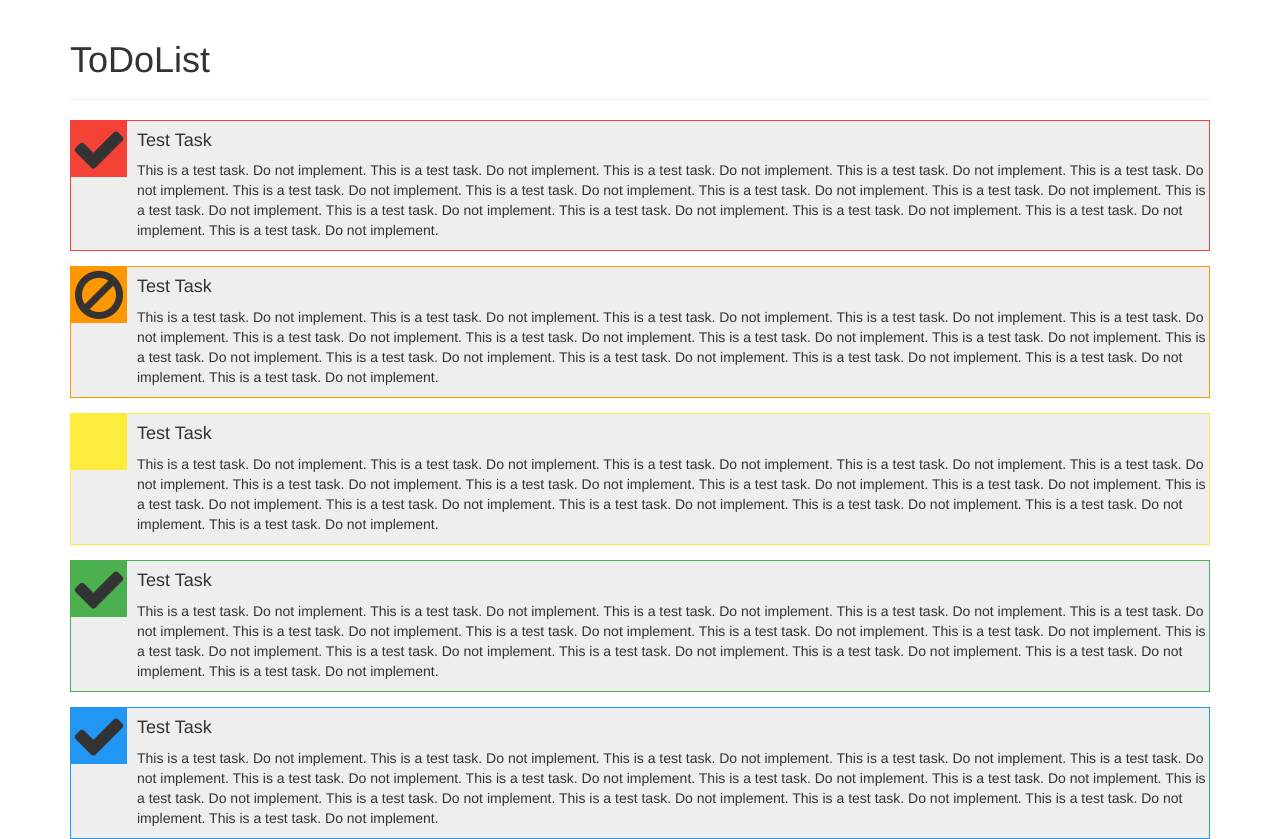
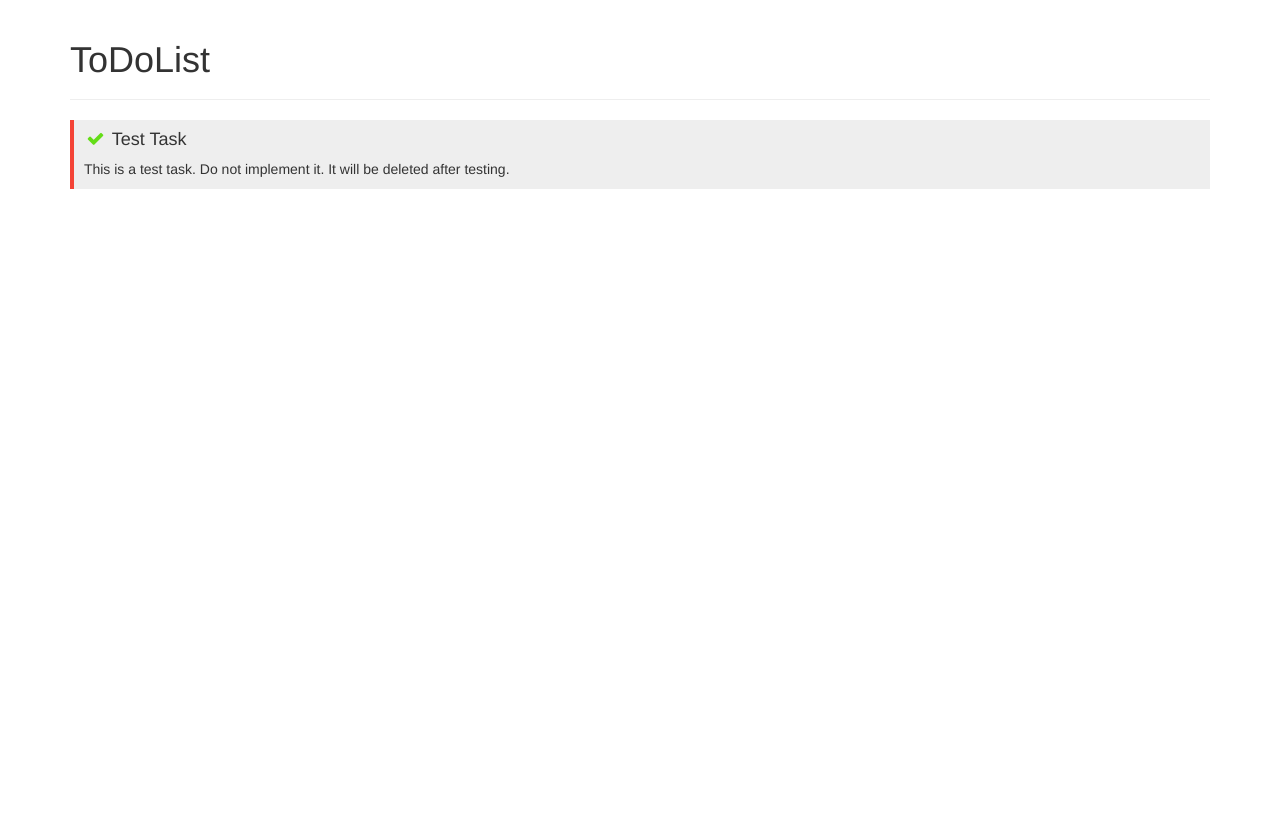
Before and after one commit to dinhtienthuan/angular-2-todolist, an Angular app: page / in a window 1280 px wide. After the commit the page ends 800 px from the top, so only its background shows below. Built offline with nearby package versions, Linux system fonts and the light colour scheme.

Commit message:
1. Update HTML and CSS code for single task. 2. Create Task interface to store task's data: id, name, description, priority, status. 3. Create a hard code of task object to test the UI.

```diff
--- a/src/app/task-list/task.component.ts
+++ b/src/app/task-list/task.component.ts
@@ -1,157 +1,73 @@
 import { Component, OnInit } from '@angular/core';
+import {Task} from "./task";
 
 @Component({
   selector: 'app-task',
   template: `
-    <div class="media media-priority-very-high">
-      <div class="media-left">
-        <i class="fa fa-check fa-fw fa-4x" aria-hidden="true"></i>
-      </div>
+    <div class="media" [ngClass]="task.priority">
+      <div class="media-left">&nbsp;</div>
       <div class="media-body">
-        <h4>Test Task</h4>
-        <p>
-          This is a test task. Do not implement. This is a test task. Do not implement.
-          This is a test task. Do not implement. This is a test task. Do not implement.
-          This is a test task. Do not implement. This is a test task. Do not implement.
-          This is a test task. Do not implement. This is a test task. Do not implement.
-          This is a test task. Do not implement. This is a test task. Do not implement.
-          This is a test task. Do not implement. This is a test task. Do not implement.
-          This is a test task. Do not implement. This is a test task. Do not implement.
-          This is a test task. Do not implement. </p>
+        <h4><i class="fa fa-fw" [ngClass]="task.status" aria-hidden="true"></i> {{ task.name }}</h4>
+        <p *ngIf="task.description">{{ task.description }}</p>
       </div>
     </div>
-    <div class="media media-priority-high">
-      <div class="media-left">
-        <i class="fa fa-ban fa-fw fa-4x" aria-hidden="true"></i>
-      </div>
-      <div class="media-body">
-        <h4>Test Task</h4>
-        <p>
-          This is a test task. Do not implement. This is a test task. Do not implement.
-          This is a test task. Do not implement. This is a test task. Do not implement.
-          This is a test task. Do not implement. This is a test task. Do not implement.
-          This is a test task. Do not implement. This is a test task. Do not implement.
-          This is a test task. Do not implement. This is a test task. Do not implement.
-          This is a test task. Do not implement. This is a test task. Do not implement.
-          This is a test task. Do not implement. This is a test task. Do not implement.
-          This is a test task. Do not implement. </p>
-      </div>
-    </div>
-    <div class="media media-priority-medium">
-      <div class="media-left">
-        <i class="fa fa-fw fa-4x" aria-hidden="true"></i>
-      </div>
-      <div class="media-body">
-        <h4>Test Task</h4>
-        <p>
-          This is a test task. Do not implement. This is a test task. Do not implement.
-          This is a test task. Do not implement. This is a test task. Do not implement.
-          This is a test task. Do not implement. This is a test task. Do not implement.
-          This is a test task. Do not implement. This is a test task. Do not implement.
-          This is a test task. Do not implement. This is a test task. Do not implement.
-          This is a test task. Do not implement. This is a test task. Do not implement.
-          This is a test task. Do not implement. This is a test task. Do not implement.
-          This is a test task. Do not implement. </p>
-      </div>
-    </div>
-    <div class="media media-priority-low">
-      <div class="media-left">
-        <i class="fa fa-check fa-fw fa-4x" aria-hidden="true"></i>
-      </div>
-      <div class="media-body">
-        <h4>Test Task</h4>
-        <p>
-          This is a test task. Do not implement. This is a test task. Do not implement.
-          This is a test task. Do not implement. This is a test task. Do not implement.
-          This is a test task. Do not implement. This is a test task. Do not implement.
-          This is a test task. Do not implement. This is a test task. Do not implement.
-          This is a test task. Do not implement. This is a test task. Do not implement.
-          This is a test task. Do not implement. This is a test task. Do not implement.
-          This is a test task. Do not implement. This is a test task. Do not implement.
-          This is a test task. Do not implement. </p>
-      </div>
-    </div>
-    <div class="media media-priority-very-low">
-      <div class="media-left">
-        <i class="fa fa-check fa-fw fa-4x" aria-hidden="true"></i>
-      </div>
-      <div class="media-body">
-        <h4>Test Task</h4>
-        <p>
-          This is a test task. Do not implement. This is a test task. Do not implement.
-          This is a test task. Do not implement. This is a test task. Do not implement.
-          This is a test task. Do not implement. This is a test task. Do not implement.
-          This is a test task. Do not implement. This is a test task. Do not implement.
-          This is a test task. Do not implement. This is a test task. Do not implement.
-          This is a test task. Do not implement. This is a test task. Do not implement.
-          This is a test task. Do not implement. This is a test task. Do not implement.
-          This is a test task. Do not implement. </p>
-      </div>
-    </div>`,
+  `,
   styles: [`
     .media {
       background-color: #eeeeee;
-    }
-
-    .media-priority-very-high {
-      border: 1px solid #F44336;
-    }
-
-    .media-priority-very-high .media-left .fa {
-      background: #F44336;
-    }
-
-    .media-priority-high {
-      border: 1px solid #FF9800;
-    }
-
-    .media-priority-high .media-left .fa {
-      background: #FF9800;
-    }
-
-    .media-priority-medium {
-      border: 1px solid #FFEB3B;
-    }
-
-    .media-priority-medium .media-left .fa {
-      background: #FFEB3B;
-    }
-
-    .media-priority-low {
-      border: 1px solid #4CAF50;
-    }
-
-    .media-priority-low .media-left .fa {
-      background: #4CAF50;
-    }
-
-    .media-priority-very-low {
-      border: 1px solid #2196F3;
-    }
-
-    .media-priority-very-low .media-left .fa {
-      background: #2196F3;
     }
 
     .media-left {
       padding-right: 0px;
     }
 
-    .media-left .fa {
-      height: 1em;
+    .media-body {
+      padding-left: 10px;
+      max-height: 4em;
+      text-overflow: ellipsis;
     }
 
-    .media-left .fa-fw {
-      width: 1em;
+    .media-body .fa-question {
+      color: #0091EA;
     }
 
-    .media-body {
-      padding-left: 10px;
+    .media-body .fa-check {
+      color: #64DD17;
+    }
+
+    .media-body .fa-ban {
+      color: #D50000;
+    }
+
+    .media-priority-very-high .media-left {
+      background: #F44336;
+    }
+
+    .media-priority-high .media-left {
+      background: #FF9800;
+    }
+
+    .media-priority-medium .media-left {
+      background: #FFEB3B;
+    }
+
+    .media-priority-low .media-left {
+      background: #8BC34A;
+    }
+
+    .media-priority-very-low .media-left {
+      background: #2196F3;
     }
   `]
 })
 export class TaskComponent implements OnInit {
-
+  task:Task = {
+    id: 0,
+    name: 'Test Task',
+    description: 'This is a test task. Do not implement it. It will be deleted after testing.',
+    priority: 'media-priority-very-high',
+    status: 'fa-check',
+  }
   constructor() { }
 
   ngOnInit() {
--- /dev/null
+++ b/src/app/task-list/task.ts
@@ -0,0 +1,7 @@
+export interface Task {
+  id: number;
+  name: string;
+  description: string;
+  priority: string;
+  status: string;
+}
```
